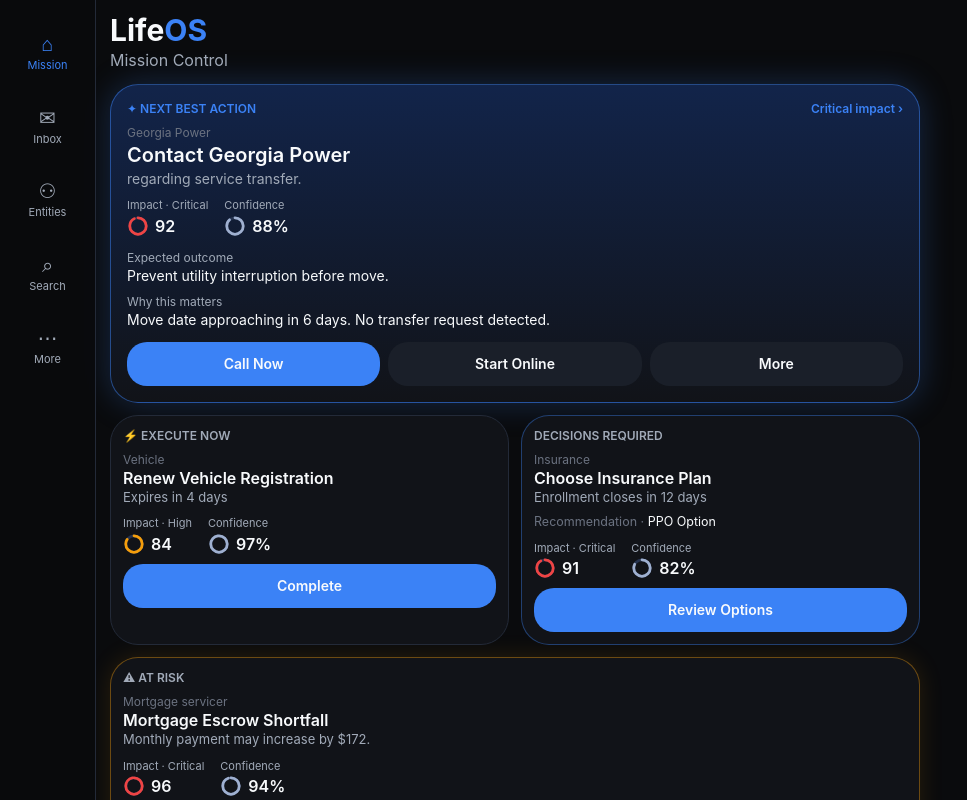
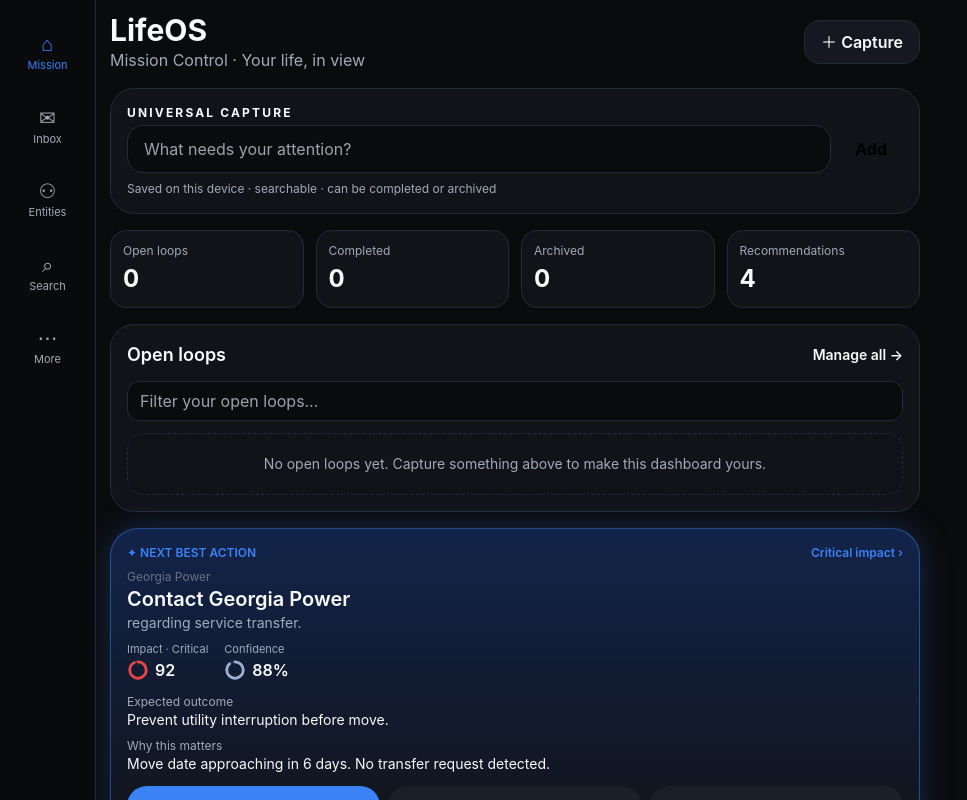
Before and after one commit to 5cxxpb2yrr-ui/lifeos-gemini-preview, a React (Vite) app: page / in a window 1280 px wide. Shown: the top 800 px of the page, without its empty margins (0-967 px from the left). Built offline with nearby package versions, Linux system fonts and the light colour scheme.

Commit message:
Build actionable Mission Control dashboard and capture flow

```diff
--- a/port/mission-control-ui/apps/web/src/App.tsx
+++ b/port/mission-control-ui/apps/web/src/App.tsx
@@ -9,38 +9,66 @@ import { Entities, type Entity } from './screens/Entities';
 import { Inbox } from './screens/Inbox';
 import { More } from './screens/More';
 import { Search, type Searchable } from './screens/Search';
+import { useStore } from './store';
 import type { Person } from './lib/capture';
 import type { Rec } from './types';
 
-// Fixtures from the spec. Replace with resolver output (see lib/scoring.ts).
 const nba: Rec = { id: 'gp', entity: 'Georgia Power', title: 'Contact Georgia Power', context: 'regarding service transfer.', impact: 92, confidence: 88, actions: ['Call Now', 'Start Online', 'More'], outcome: 'Prevent utility interruption before move.', why: 'Move date approaching in 6 days. No transfer request detected.' };
 const reg: Rec = { id: 'reg', entity: 'Vehicle', title: 'Renew Vehicle Registration', context: 'Expires in 4 days', impact: 84, confidence: 97, actions: ['Complete'] };
 const ins: Rec = { id: 'ins', entity: 'Insurance', title: 'Choose Insurance Plan', context: 'Enrollment closes in 12 days', recommendation: 'PPO Option', impact: 91, confidence: 82, actions: ['Review Options'] };
 const esc: Rec = { id: 'esc', entity: 'Mortgage servicer', title: 'Mortgage Escrow Shortfall', context: 'Monthly payment may increase by $172.', impact: 96, confidence: 94, actions: ['Review', 'Contact Servicer'] };
-const recs = [nba, reg, ins, esc];
-
 const people: Person[] = [{ id: 'sj', name: 'Sarah Johnson' }];
 const entities: Entity[] = [
   { id: 'sj', name: 'Sarah Johnson', type: 'Person', open: 1 }, { id: 'veh', name: 'Vehicle', type: 'Asset', open: 1 },
   { id: 'mort', name: 'Mortgage servicer', type: 'Account', open: 1 }, { id: 'ins', name: 'Insurance', type: 'Account', open: 1 },
   { id: 'gp', name: 'Georgia Power', type: 'Utility', open: 1 },
 ];
-const searchable: Searchable[] = [...recs.map((r) => ({ id: r.id, title: r.title, subtitle: r.entity })), ...people.map((p) => ({ id: p.id, title: p.name, subtitle: 'Person' }))];
 
 export default function App() {
   const [tab, setTab] = useState<Tab>('mission');
+  const [draft, setDraft] = useState('');
+  const [query, setQuery] = useState('');
+  const { inbox, archive, completed, capture, completeAt, archiveAt } = useStore();
+  const filtered = inbox.map((text, index) => ({ text, index })).filter((item) => item.text.toLowerCase().includes(query.toLowerCase()));
+  const searchable: Searchable[] = [
+    ...[nba, reg, ins, esc].map((r) => ({ id: r.id, title: r.title, subtitle: r.entity })),
+    ...people.map((p) => ({ id: p.id, title: p.name, subtitle: 'Person' })),
+    ...inbox.map((item, index) => ({ id: `loop-${index}`, title: item, subtitle: 'Open loop' })),
+  ];
+  const submitCapture = (e: React.FormEvent) => {
+    e.preventDefault();
+    if (!draft.trim()) return;
+    capture(draft);
+    setDraft('');
+  };
   return (
     <div className="mx-auto max-w-[860px] px-3.5 pb-32 pt-3 lg:ml-24 lg:max-w-none lg:pr-[360px]">
-      <header className="mb-3"><h1 className="text-3xl font-bold">Life<span className="text-[var(--blue)]">OS</span></h1><p className="text-[var(--text-2)]">Mission Control</p></header>
+      <header className="mb-4 flex items-center justify-between gap-3">
+        <div><h1 className="text-3xl font-bold">Life<span className="text-[var(--amber)]">OS</span></h1><p className="text-[var(--text-2)]">Mission Control · Your life, in view</p></div>
+        <button onClick={() => setTab('inbox')} className="min-h-11 rounded-2xl border border-[var(--line)] bg-[var(--surface-2)] px-4 font-semibold text-[var(--amber)]">＋ Capture</button>
+      </header>
       <main className="mx-auto max-w-[860px]">
         {tab === 'mission' && (<>
+          <section className="mb-4 rounded-3xl border border-[var(--line)] bg-[var(--surface-1)] p-4">
+            <p className="mb-1 text-xs font-bold uppercase tracking-[.18em] text-[var(--amber)]">Universal capture</p>
+            <form onSubmit={submitCapture} className="flex gap-2">
+              <input value={draft} onChange={(e) => setDraft(e.target.value)} aria-label="Capture a task, thought, or follow-up" placeholder="What needs your attention?" className="min-h-12 min-w-0 flex-1 rounded-2xl border border-[var(--line)] bg-[var(--bg)] px-4 text-[var(--text)] outline-none focus:border-[var(--amber)]" />
+              <button type="submit" className="min-h-12 rounded-2xl bg-[var(--amber)] px-4 font-bold text-black">Add</button>
+            </form>
+            <p className="mt-2 text-xs text-[var(--text-2)]">Saved on this device · searchable · can be completed or archived</p>
+          </section>
+          <section className="mb-4 grid grid-cols-2 gap-3 sm:grid-cols-4">
+            {[{label:'Open loops',value:inbox.length},{label:'Completed',value:completed.length},{label:'Archived',value:archive.length},{label:'Recommendations',value:4}].map((item) => <div key={item.label} className="rounded-2xl border border-[var(--line)] bg-[var(--surface-1)] p-3"><p className="text-xs text-[var(--text-2)]">{item.label}</p><p className="mt-1 text-2xl font-bold text-[var(--amber)]">{item.value}</p></div>)}
+          </section>
+          <section className="mb-4 rounded-3xl border border-[var(--line)] bg-[var(--surface-1)] p-4">
+            <div className="mb-3 flex items-center justify-between gap-3"><h2 className="text-lg font-semibold">Open loops</h2><button onClick={() => setTab('inbox')} className="text-sm font-semibold text-[var(--amber)]">Manage all →</button></div>
+            <input value={query} onChange={(e) => setQuery(e.target.value)} aria-label="Filter open loops" placeholder="Filter your open loops…" className="mb-3 min-h-10 w-full rounded-xl border border-[var(--line)] bg-[var(--bg)] px-3 text-[var(--text)]" />
+            {filtered.length ? <ul className="space-y-2">{filtered.slice(0,5).map(({text,index}) => <li key={index} className="flex items-center gap-2 rounded-2xl border border-[var(--line)] bg-[var(--surface-2)] p-3"><span className="min-w-0 flex-1 break-words">{text}</span><button aria-label={`Complete ${text}`} onClick={() => completeAt(index)} className="min-h-9 rounded-xl border border-[var(--line)] px-3 text-xs font-semibold text-[var(--amber)]">Done</button><button aria-label={`Archive ${text}`} onClick={() => archiveAt(index)} className="min-h-9 rounded-xl px-2 text-xs text-[var(--text-2)]">Archive</button></li>)}</ul> : <p className="rounded-2xl border border-dashed border-[var(--line)] p-5 text-center text-sm text-[var(--text-2)]">No open loops yet. Capture something above to make this dashboard yours.</p>}
+          </section>
           <div className="mb-3"><NextBestActionCard rec={nba} /></div>
-          <Section>
-            <RecommendationCard rec={reg} label="⚡ EXECUTE NOW" />
-            <RecommendationCard rec={ins} variant="decision" label="DECISIONS REQUIRED" />
-          </Section>
+          <Section><RecommendationCard rec={reg} label="⚡ EXECUTE NOW" /><RecommendationCard rec={ins} variant="decision" label="DECISIONS REQUIRED" /></Section>
           <Section full><RecommendationCard rec={esc} variant="risk" label="⚠ AT RISK" /></Section>
-          <ReviewQueue items={[{ id: '1', title: 'Review Tax Return Draft', note: 'Due next week' }, { id: '2', title: 'Review Estate Planning Documents', note: 'Last reviewed 18 months ago' }]} />
+          <ReviewQueue items={[{ id: '1', title: 'Review Tax Return Draft', note: 'Example recommendation · due next week' }, { id: '2', title: 'Review Estate Planning Documents', note: 'Example recommendation · last reviewed 18 months ago' }]} />
         </>)}
         {tab === 'inbox' && <Inbox people={people} />}
         {tab === 'entities' && <Entities entities={entities} />}
```
